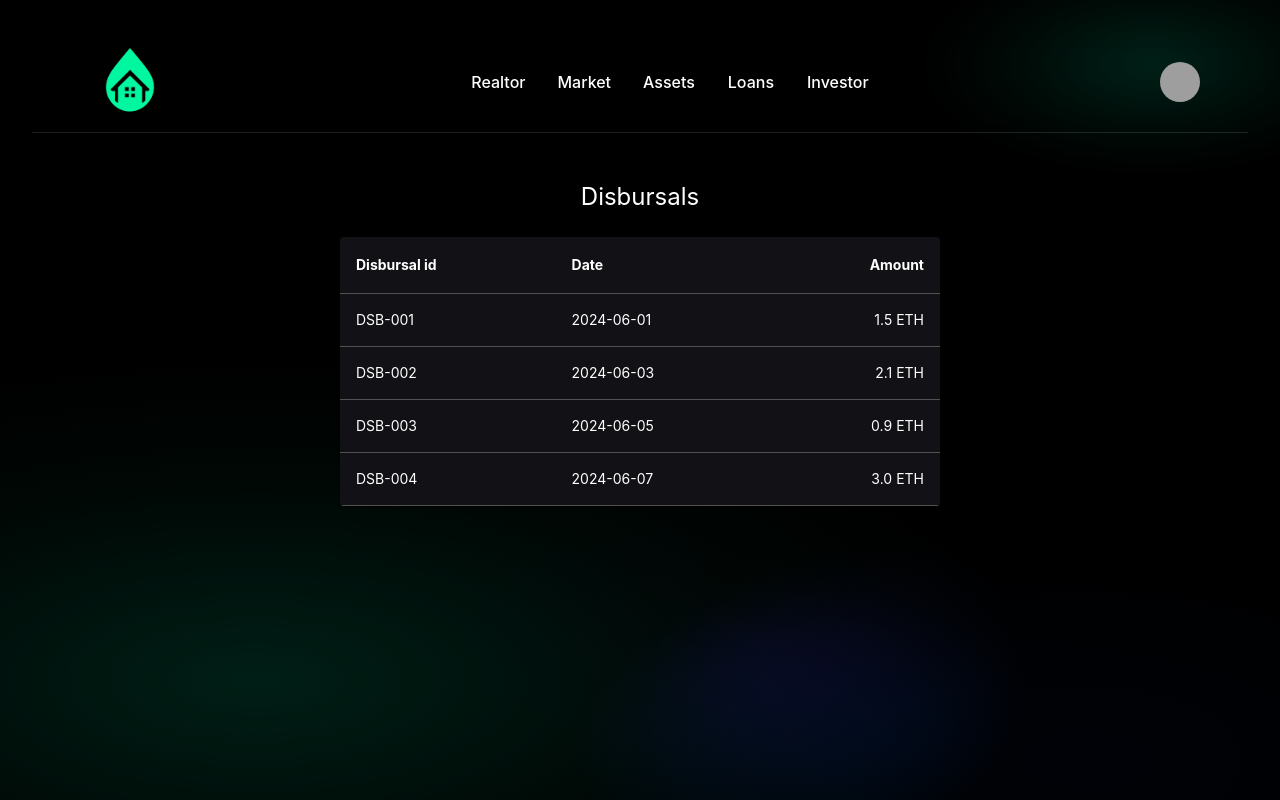
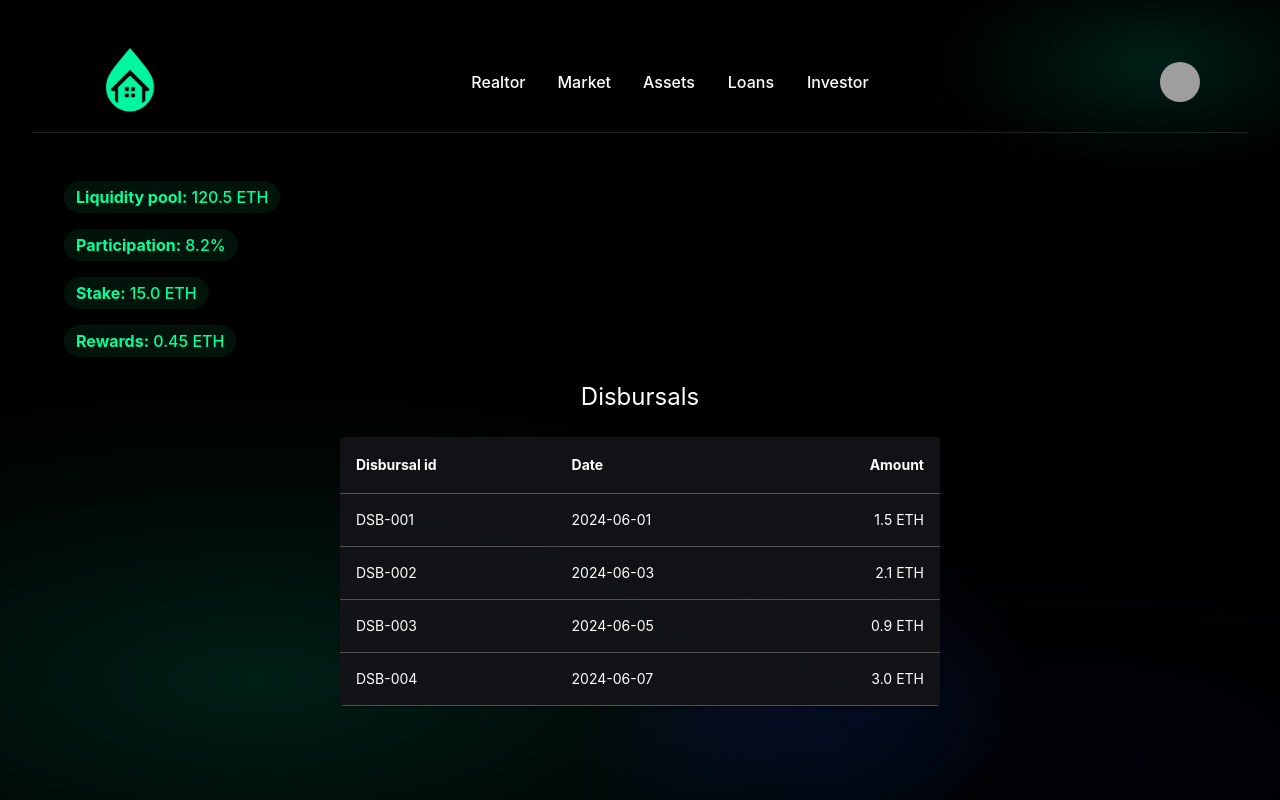
Before and after one commit to Constantino/liquid-real-estate, a React (Vite) app in the folder front-end/: page /investor in a window 1280 px wide. Built offline with nearby package versions, Linux system fonts and the light colour scheme; grey boxes are pictures that could not be loaded.

Commit message:
added labels to investor page

```diff
--- a/front-end/src/pages/Investor.jsx
+++ b/front-end/src/pages/Investor.jsx
@@ -9,6 +9,8 @@ import {
     TableRow,
     Paper,
     Typography,
+    Stack,
+    Chip,
 } from '@mui/material';
 
 const mockDisbursals = [
@@ -18,9 +20,25 @@ const mockDisbursals = [
     { id: 'DSB-004', date: '2024-06-07', amount: '3.0 ETH' },
 ];
 
+const poolStats = [
+    { label: 'Liquidity pool', value: '120.5 ETH' },
+    { label: 'Participation', value: '8.2%' },
+    { label: 'Stake', value: '15.0 ETH' },
+    { label: 'Rewards', value: '0.45 ETH' },
+];
+
 const Investor = () => {
     return (
         <Box sx={{ flexGrow: 1, mt: 6 }}>
+            <Stack direction="column" spacing={2} sx={{ mb: 3, alignItems: 'flex-start' }}>
+                {poolStats.map((stat) => (
+                    <Chip
+                        key={stat.label}
+                        label={<><b>{stat.label}:</b> {stat.value}</>}
+                        sx={{ fontSize: 16, background: 'rgba(0,255,157,0.08)', color: '#00FF9D', fontWeight: 500 }}
+                    />
+                ))}
+            </Stack>
             <Typography variant="h5" sx={{ mb: 3 }}>
                 Disbursals
             </Typography>
```
